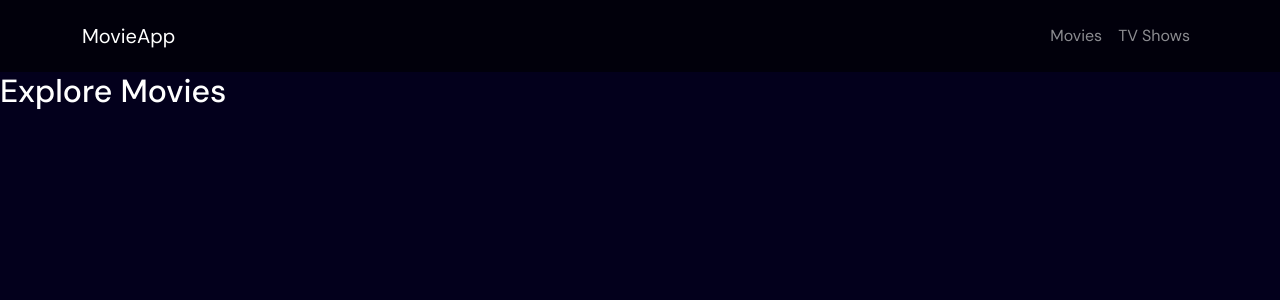
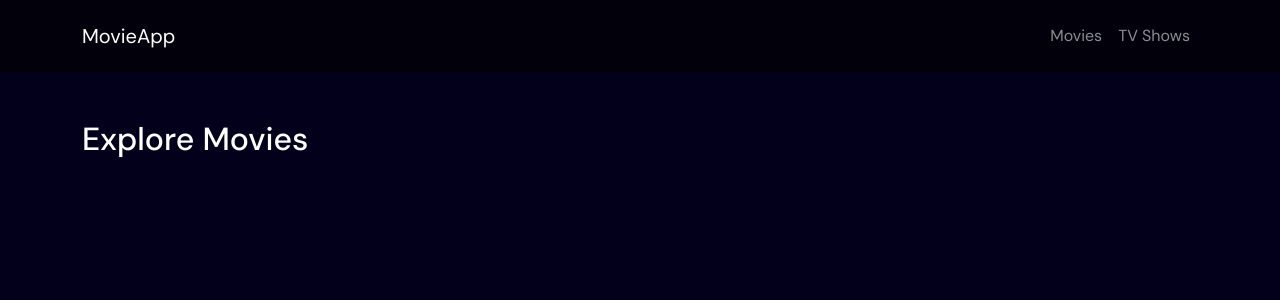
Before and after one commit to couswall/movies-app, a React (Vite) app in the folder movie-app/: page /movies in a window 1280 px wide. Shown: the top 300 px of the page. Built offline with nearby package versions, Linux system fonts and the light colour scheme; no server answers.

Commit message:
MovieCard.tsx - vote_avarage text-black

```diff
--- a/movie-app/src/pages/MoviesPage/MoviePages.tsx
+++ b/movie-app/src/pages/MoviesPage/MoviePages.tsx
@@ -1,8 +1,17 @@
+import { useFetch } from "../../hooks/useFetch"
 
 export const MoviesPage = () => {
+
+  const url: string = `https://api.themoviedb.org/3/genre/movie/list`;
+  const { data } = useFetch( url );
+
+
+  console.log(data)
   return (
-    <section className="movies-section">
-      <h2>Explore Movies</h2>
+    <section className="movies-section mt-5">
+      <div className="container">
+        <h2>Explore Movies</h2>
+      </div>
     </section>
   )
 }
--- a/movie-app/src/ui/components/MovieCard.tsx
+++ b/movie-app/src/ui/components/MovieCard.tsx
@@ -22,7 +22,7 @@ export const MovieCard: React.FC<MovieObject> = ({ title, name, poster_path, vot
       <div className="card-img-container position-relative mb-3">
         <img src={`https://image.tmdb.org/t/p/original/${ poster_path}`} alt={ title || name} loading='lazy'/>
         <div className="raiting-circle position-absolute">
-          <span className='fw-bold'>{ (vote_average).toFixed(1) }</span>
+          <span className='fw-bold text-black'>{ (vote_average).toFixed(1) }</span>
         </div>
       </div>
 
```
